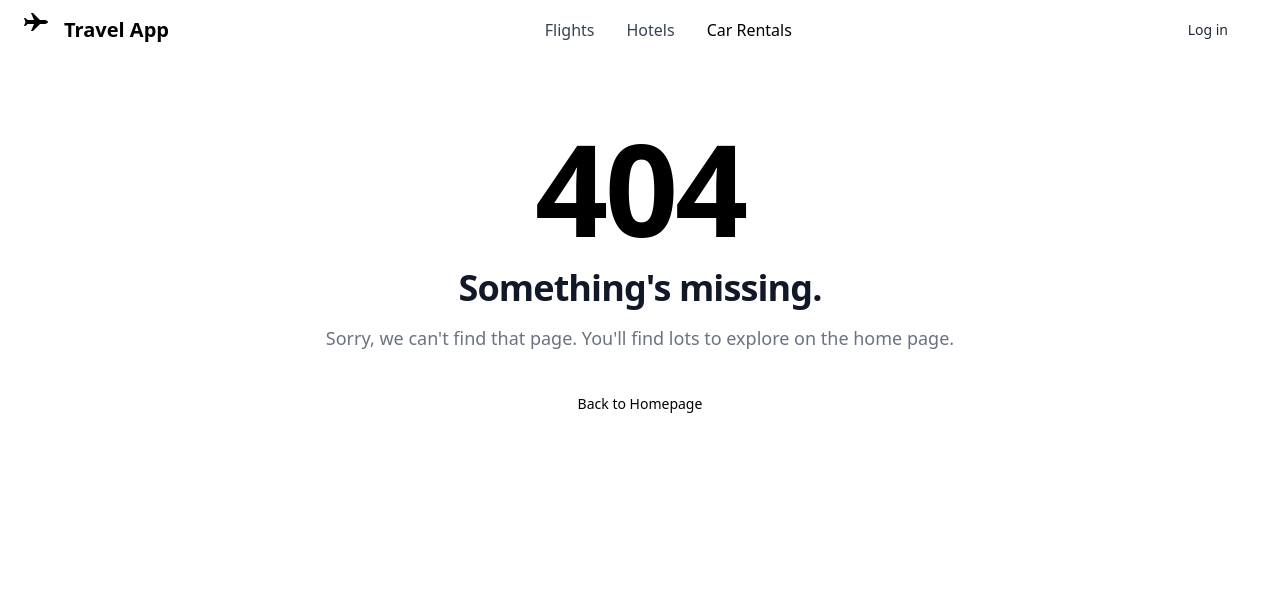
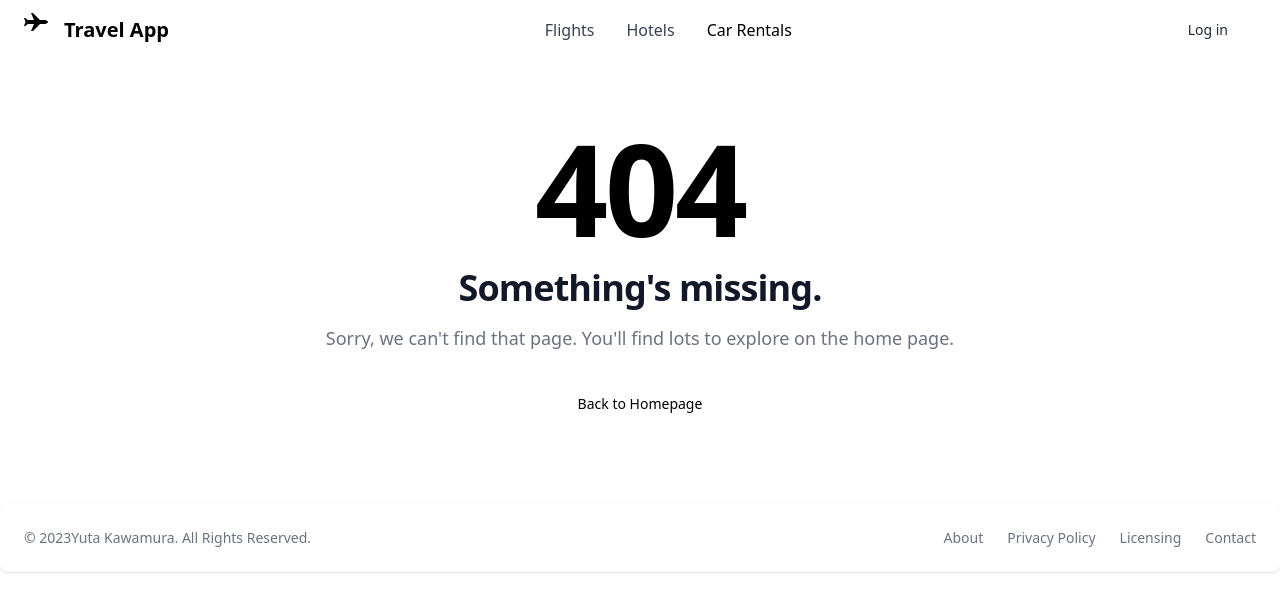
Before and after one commit to yuta519/airline_reservation_app, a React (Create React App) app: page /car_rentals in a window 1280 px wide. Before the commit this address had no page. Shown: the top 612 px of the page. Built offline with nearby package versions, Linux system fonts and the light colour scheme.

Commit message:
add footer and india info

```diff
--- /dev/null
+++ b/src/components/Footer.tsx
@@ -0,0 +1,40 @@
+import React from "react";
+
+export const Footer = () => {
+  return (
+    <footer className="p-4 bg-white rounded-lg shadow md:flex md:items-center md:justify-between md:p-6 dark:bg-gray-800">
+      <span className="text-sm text-gray-500 sm:text-center dark:text-gray-400">
+        © 2023
+        <a
+          href="https://github.com/yuta519/airline_reservation_app"
+          className="hover:underline"
+        >
+          Yuta Kawamura
+        </a>
+        . All Rights Reserved.
+      </span>
+      <ul className="flex flex-wrap items-center mt-3 text-sm text-gray-500 dark:text-gray-400 sm:mt-0">
+        <li>
+          <a href="#" className="mr-4 hover:underline md:mr-6 ">
+            About
+          </a>
+        </li>
+        <li>
+          <a href="#" className="mr-4 hover:underline md:mr-6">
+            Privacy Policy
+          </a>
+        </li>
+        <li>
+          <a href="#" className="mr-4 hover:underline md:mr-6">
+            Licensing
+          </a>
+        </li>
+        <li>
+          <a href="#" className="hover:underline">
+            Contact
+          </a>
+        </li>
+      </ul>
+    </footer>
+  );
+};
--- a/src/constants/Iata.tsx
+++ b/src/constants/Iata.tsx
@@ -16,10 +16,13 @@ export const AirportIataCodes: { [key: string]: string } = {
   // JAPAN
   NRT: "Narita Airport, Japan",
   HND: "Haneda Airport, Japan",
+  // INDIA
+  DEL: "Indira Gandhi Airport",
 };
 
 export const CurrencyIataCodes: { [key: string]: string } = {
   CAD: "Canadian Dollar",
   USD: "US Dollar",
   JPY: "Japan Yen",
+  INR: "Indian Rupee",
 };
--- a/src/index.tsx
+++ b/src/index.tsx
@@ -3,6 +3,7 @@ import { BrowserRouter as Router, Route, Routes } from "react-router-dom";
 import ReactDOM from "react-dom/client";
 import "./index.css";
 import { Header } from "./components/Header";
+import { Footer } from "./components/Footer";
 import Flights from "./pages/Flights";
 import Home from "./pages/Home";
 import NotFound from "./pages/404";
@@ -23,5 +24,6 @@ root.render(
         <Route path="/car_rentals" element={<NotFound />} />
       </Routes>
     </Router>
+    <Footer />
   </>
 );
--- a/src/pages/Flights.tsx
+++ b/src/pages/Flights.tsx
@@ -42,7 +42,7 @@ const Flights = () => {
     <>
       <img
         className="rounded-lg shadow-xl"
-        src="https://content.skyscnr.com/m/cce15d2addefd0d/original/Japan_Homepage_Hero.png?resize=2000px:1400px&quality=60"
+        src="https://www.aa.com/content/images/homepage/mobile-hero/en_US/Airplane-2.png"
         alt="Woman workcationing on the beach"
       />
       <FlightSearchForm onSubmit={handleSubmitFlightSearch} />
--- a/src/pages/Home.tsx
+++ b/src/pages/Home.tsx
@@ -178,11 +178,21 @@ const Home = () => {
         </div>
       </section> */}
 
-      <section className="bg-white dark:bg-gray-900">
+      <section className="h-screen bg-[url('https://content.skyscnr.com/m/cce15d2addefd0d/original/Japan_Homepage_Hero.png?resize=2000px:1400px&quality=60')]">
         <div className="py-8 px-4 mx-auto max-w-screen-xl text-center lg:py-16 lg:px-12">
-          <h1 className="mb-4 text-4xl font-extrabold tracking-tight leading-none text-gray-900 md:text-5xl lg:text-6xl dark:text-white">
+          <h1 className="mb-4 text-4xl font-extrabold tracking-tight leading-none md:text-5xl lg:text-6xl text-white">
             We travel in the world
           </h1>
+        </div>
+        <div className="flex justify-center m-5">
+          <a href="/flights">
+            <button
+              className="py-3 lg:py-3 px-14 lg:px-14 text-white-500 font-bold rounded-3xl bg-blue-400 hover:shadow-teal-md transition-all outline-none text-white"
+              type="submit"
+            >
+              Search Flights
+            </button>
+          </a>
         </div>
       </section>
     </>
```
